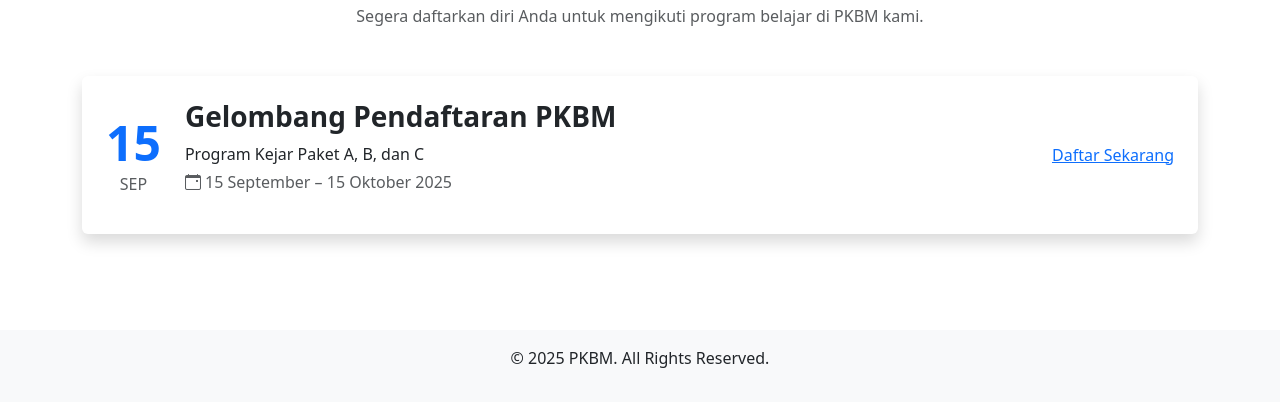
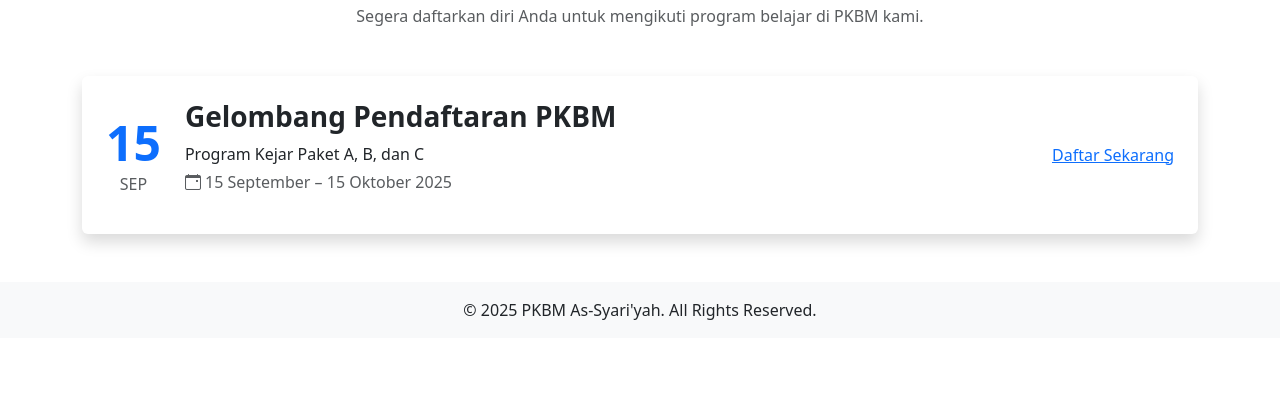
Before and after one commit to Rifan09/pkbm-as-syariyah, a Django app: page /pendaftaran/detail-pendaftaran/ in a window 1280 px wide. Shown: the part 1212-1614 px from the top of the page. After the commit the page ends 1532 px from the top, so only its background shows below. Run offline with Django 4.2, Linux system fonts and the light colour scheme.

Commit message:
merubah footer jadi stikcy footer

```diff
--- a/templates/base.html
+++ b/templates/base.html
@@ -7,7 +7,6 @@
   <title>{% block title %}PKBM As-Syari'yah{% endblock %}</title>
 
   <!-- Favicons -->
-  {% comment %} <link href="{% static 'img/favicon.png' %}" rel="icon"> {% endcomment %}
   <link href="{% static 'img/pkbm/logo-pkbm.jpg' %}" rel="icon">
 
   <!-- Fonts -->
@@ -16,27 +15,17 @@
   <link href="https://fonts.googleapis.com/css2?family=Roboto:wght@300;400;500;700&family=Poppins:wght@300;400;500;700&family=Raleway:wght@300;400;500;700&display=swap" rel="stylesheet">
 
   <!-- Vendor CSS -->
-<!-- Bootstrap CSS (via CDN) -->
   <link href="https://cdn.jsdelivr.net/npm/bootstrap@5.3.2/dist/css/bootstrap.min.css" rel="stylesheet">
-
-<!-- Bootstrap Icons -->
   <link href="https://cdn.jsdelivr.net/npm/bootstrap-icons@1.11.1/font/bootstrap-icons.css" rel="stylesheet">
-
-<!-- AOS (Animate On Scroll) -->
   <link href="https://cdn.jsdelivr.net/npm/aos@2.3.4/dist/aos.css" rel="stylesheet">
-
-<!-- SwiperJS -->
   <link href="https://cdn.jsdelivr.net/npm/swiper@9/swiper-bundle.min.css" rel="stylesheet">
-
-<!-- Glightbox -->
   <link href="https://cdn.jsdelivr.net/npm/glightbox/dist/css/glightbox.min.css" rel="stylesheet">
 
   <!-- Main CSS -->
   <link href="{% static 'css/main.css' %}" rel="stylesheet">
+</head>
 
-
-</head>
-<body class="index-page">
+<body class="index-page d-flex flex-column min-vh-100">
 
   <!-- Navbar -->
   <header id="header" class="header d-flex align-items-center sticky-top">
@@ -65,30 +54,22 @@
     </div>
   </header>
 
-
   <!-- Main Content -->
-  <main>
+  <main class="flex-grow-1">
     {% block content %}{% endblock %}
   </main>
 
   <!-- Footer -->
-  <footer class="footer mt-5 py-3 bg-light">
+  <footer class="footer mt-auto py-3 bg-light">
     <div class="container text-center">
-      <p>&copy; 2025 PKBM. All Rights Reserved.</p>
+      <p class="mb-0">&copy; 2025 PKBM As-Syari'yah. All Rights Reserved.</p>
     </div>
   </footer>
 
   <!-- Vendor JS -->
-<!-- Bootstrap JS -->
   <script src="https://cdn.jsdelivr.net/npm/bootstrap@5.3.2/dist/js/bootstrap.bundle.min.js"></script>
-
-<!-- AOS -->
   <script src="https://cdn.jsdelivr.net/npm/aos@2.3.4/dist/aos.js"></script>
-
-<!-- SwiperJS -->
   <script src="https://cdn.jsdelivr.net/npm/swiper@9/swiper-bundle.min.js"></script>
-
-<!-- Glightbox -->
   <script src="https://cdn.jsdelivr.net/npm/glightbox/dist/js/glightbox.min.js"></script>
 
   <!-- Main JS -->
```
Lines whose indentation alone changed are shown as unchanged.
